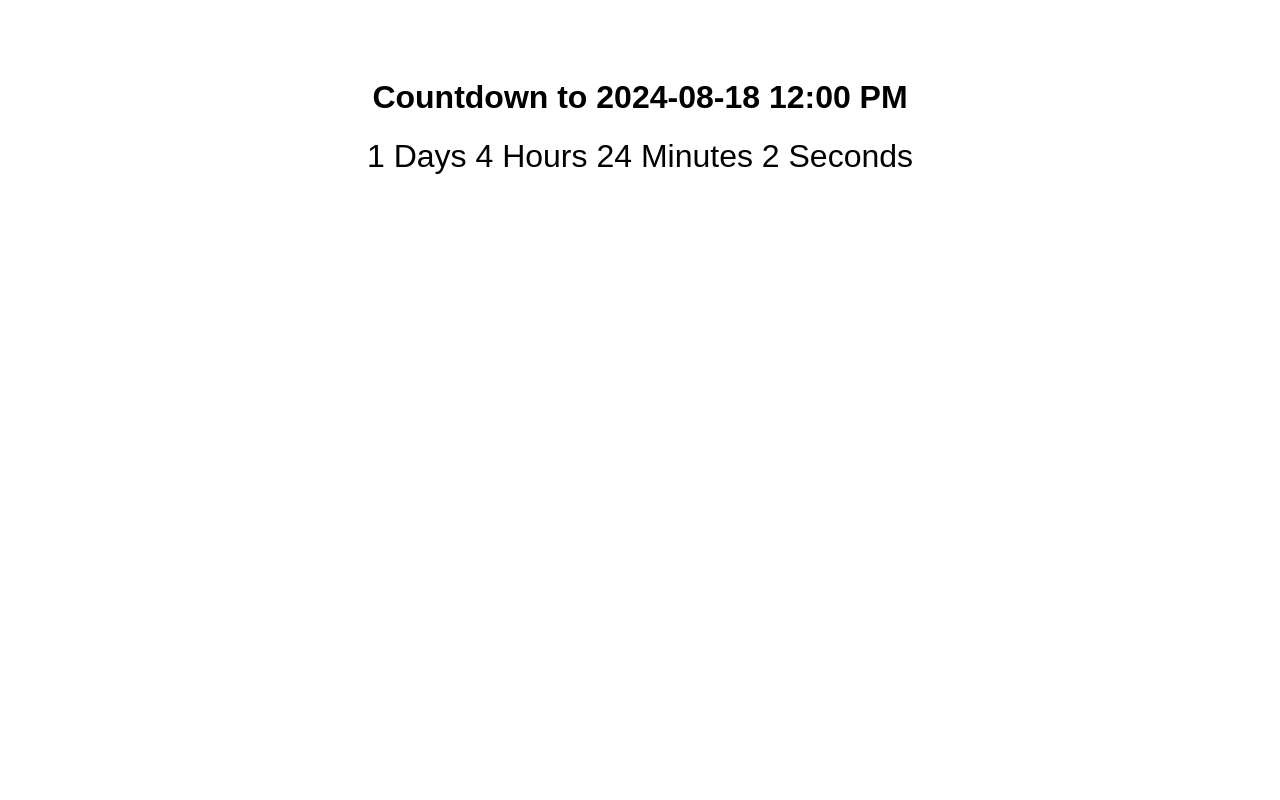
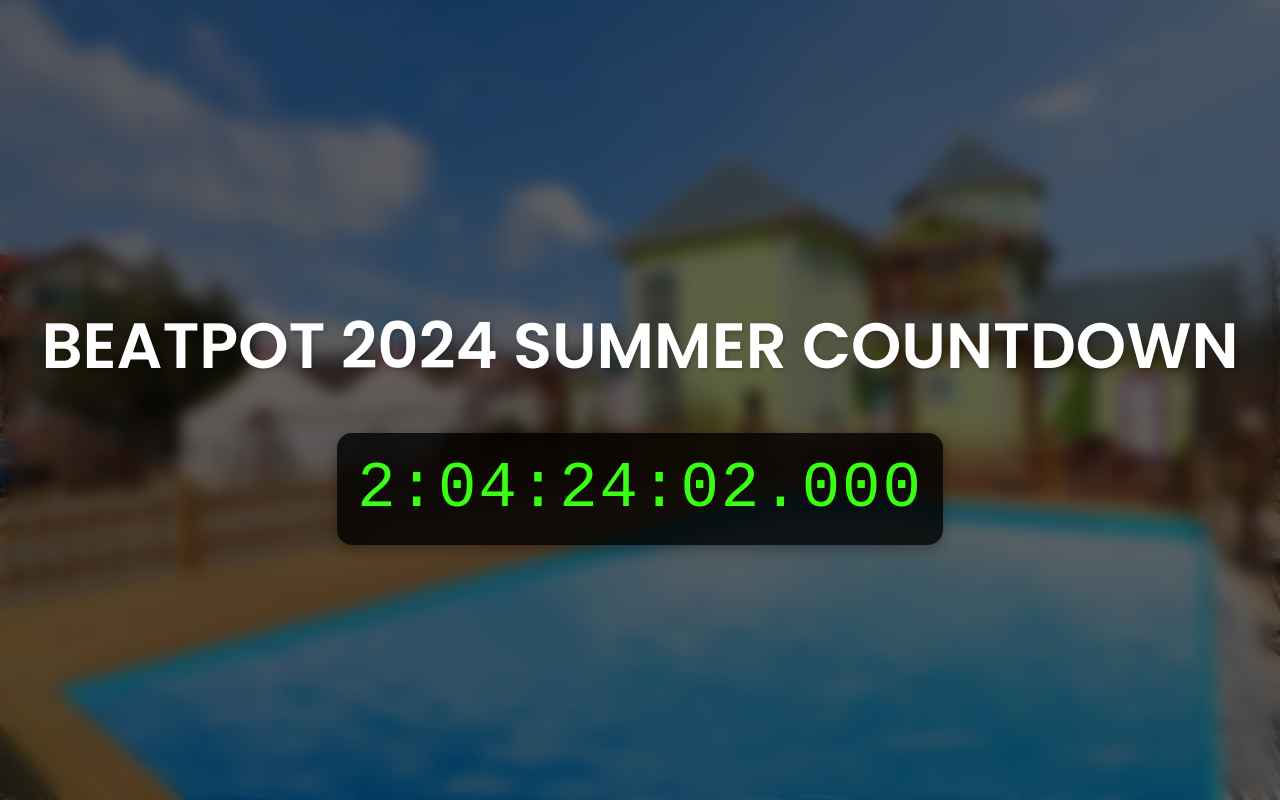
Before and after one commit to AppliedAlpha/wait-for-it, a plain HTML site: page index.html in a window 1280 px wide. Drawn offline with Linux system fonts and the light colour scheme; a web font is replaced by a local one.

Commit message:
🎨 Improve Design and CSS

```diff
--- a/index.html
+++ b/index.html
@@ -3,51 +3,17 @@
 <head>
     <meta charset="UTF-8">
     <meta name="viewport" content="width=device-width, initial-scale=1.0">
-    <title>Countdown Timer</title>
-    <style>
-        body {
-            font-family: Arial, sans-serif;
-            text-align: center;
-            padding: 50px;
-        }
-        .timer {
-            font-size: 2em;
-        }
-    </style>
+    <title>BEATPOT 2024 TIMER</title>
+    <link href="https://fonts.googleapis.com/css2?family=Poppins:wght@400;600&display=swap" rel="stylesheet">
+    <link href="https://fonts.googleapis.com/css2?family=DSEG7+Classic:wght@400&display=swap" rel="stylesheet">
+    <link rel="stylesheet" href="style.css">
 </head>
 <body>
-    <h1>Countdown to 2024-08-18 12:00 PM</h1>
-    <div class="timer">
-        <span id="days">0</span> Days
-        <span id="hours">0</span> Hours
-        <span id="minutes">0</span> Minutes
-        <span id="seconds">0</span> Seconds
+    <h1>BEATPOT 2024 SUMMER COUNTDOWN</h1>
+    <div class="timer" id="timer">
+        0:00:00:00.000
     </div>
 
-    <script>
-        function updateCountdown() {
-            const targetDate = new Date('2024-08-18T12:00:00');
-            const now = new Date();
-            const difference = targetDate - now;
-
-            const days = Math.floor(difference / (1000 * 60 * 60 * 24));
-            const hours = Math.floor((difference % (1000 * 60 * 60 * 24)) / (1000 * 60 * 60));
-            const minutes = Math.floor((difference % (1000 * 60 * 60)) / (1000 * 60));
-            const seconds = Math.floor((difference % (1000 * 60)) / 1000);
-
-            document.getElementById('days').textContent = days;
-            document.getElementById('hours').textContent = hours;
-            document.getElementById('minutes').textContent = minutes;
-            document.getElementById('seconds').textContent = seconds;
-
-            if (difference < 0) {
-                clearInterval(interval);
-                document.querySelector('.timer').textContent = "The event has started!";
-            }
-        }
-
-        const interval = setInterval(updateCountdown, 1000);
-        updateCountdown(); // 초기 호출
-    </script>
+    <script src="script.js"></script>
 </body>
 </html>
--- /dev/null
+++ b/script.js
@@ -0,0 +1,23 @@
+function updateCountdown() {
+    const targetDate = new Date('2024-08-19T12:00:00');
+    const now = new Date();
+    const difference = targetDate - now;
+
+    const days = Math.floor(difference / (1000 * 60 * 60 * 24));
+    const hours = Math.floor((difference % (1000 * 60 * 60 * 24)) / (1000 * 60 * 60));
+    const minutes = Math.floor((difference % (1000 * 60 * 60)) / (1000 * 60));
+    const seconds = Math.floor((difference % (1000 * 60)) / 1000);
+    const milliseconds = difference % 1000;
+
+    const formattedTime = `${days}:${String(hours).padStart(2, '0')}:${String(minutes).padStart(2, '0')}:${String(seconds).padStart(2, '0')}.${String(milliseconds).padStart(3, '0')}`;
+
+    document.getElementById('timer').textContent = formattedTime;
+
+    if (difference < 0) {
+        clearInterval(interval);
+        document.getElementById('timer').textContent = "00:00:00:00.000";
+    }
+}
+
+const interval = setInterval(updateCountdown, 5);
+updateCountdown();
--- /dev/null
+++ b/style.css
@@ -0,0 +1,68 @@
+body {
+    font-family: 'Poppins', sans-serif;
+    margin: 0;
+    padding: 0;
+    height: 100vh;
+    display: flex;
+    flex-direction: column;
+    justify-content: center;
+    align-items: center;
+    text-align: center;
+    background: url('background.jpg') no-repeat center center fixed;
+    background-size: cover;
+}
+
+body::before {
+    content: '';
+    position: absolute;
+    top: 0;
+    left: 0;
+    width: 100%;
+    height: 100%;
+    background: rgba(0, 0, 0, 0.6);
+    backdrop-filter: blur(8px);
+    z-index: -1;
+}
+
+h1 {
+    font-weight: 600;
+    font-size: 4em;
+    margin-bottom: 40px;
+    color: #fff;
+    text-shadow: 2px 2px 4px rgba(0, 0, 0, 0.2);
+}
+
+.timer {
+    font-family: 'DSEG7 Classic', monospace;
+    font-size: 4em;
+    background: rgba(0, 0, 0, 0.8);
+    padding: 20px;
+    border-radius: 15px;
+    box-shadow: 0 4px 15px rgba(0, 0, 0, 0.3);
+    color: #39ff14;
+    letter-spacing: 2px;
+}
+
+@media (max-width: 768px) {
+    h1 {
+        font-size: 2em;
+        margin-bottom: 25px;
+    }
+
+    .timer {
+        font-size: 2.5em;
+        padding: 15px;
+    }
+}
+
+@media (max-width: 480px) {
+    h1 {
+        font-size: 1.5em;
+        margin-bottom: 20px;
+    }
+
+    .timer {
+        font-size: 2em;
+        padding: 10px;
+    }
+}
```
Also changed, not shown: background.jpg (added).
